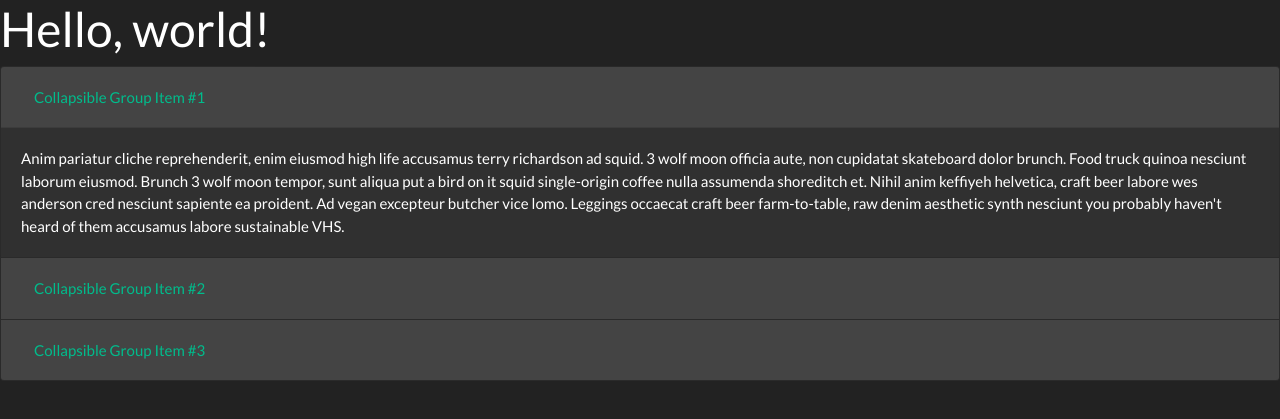
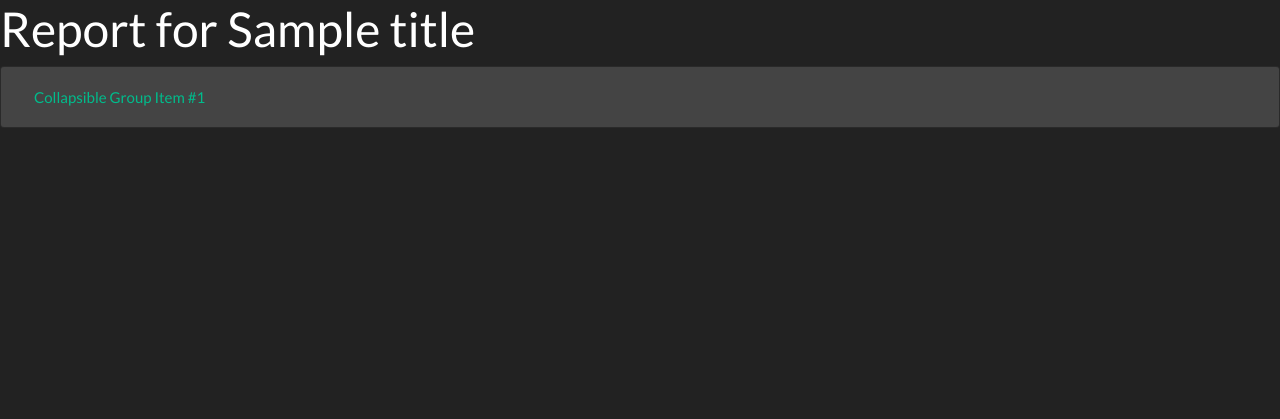
Before and after one commit to friessec/oidc-lab-scripts, a Python web app: template report/template/index.html in a window 1280 px wide. Shown: the top 419 px of the page. Run offline with Jinja, Linux system fonts and the light colour scheme; the template is opened without the code that fills it: most values are stand-ins (such as "Sample title", 1, 10 or a date in 2020); some libraries are stand-ins or nearby versions.

Commit message:
init report generator

```diff
--- /dev/null
+++ b/report/generator.py
@@ -0,0 +1,4 @@
+from jinja2 import Template
+with open('template/index.html') as file:
+    template = Template(file.read())
+    template.stream(title="Gravitee").dump("output.html")
--- a/report/template/index.html
+++ b/report/template/index.html
@@ -1,60 +1,29 @@
 <!doctype html>
 <html lang="en">
 <head>
-    <!-- Required meta tags -->
     <meta charset="utf-8">
     <meta name="viewport" content="width=device-width, initial-scale=1, shrink-to-fit=no">
-
-    <!-- Bootstrap CSS -->
     <link rel="stylesheet" href="style/bootstrap/4.5.2/css/bootstrap.min.css">
 
-    <title>Hello, world!</title>
+    <title>Report - {{title}}</title>
 </head>
 <body>
-<h1>Hello, world!</h1>
+<h1>Report for {{title}}</h1>
 
 
 <div class="accordion" id="accordionExample">
     <div class="card">
         <div class="card-header" id="headingOne">
             <h2 class="mb-0">
-                <button class="btn btn-link btn-block text-left" type="button" data-toggle="collapse" data-target="#collapseOne" aria-expanded="true" aria-controls="collapseOne">
+                <button class="btn btn-link btn-block text-left collapsed" type="button" data-toggle="collapse" data-target="#collapseOne" aria-expanded="false" aria-controls="collapseOne">
                     Collapsible Group Item #1
                 </button>
             </h2>
         </div>
 
-        <div id="collapseOne" class="collapse show" aria-labelledby="headingOne" data-parent="#accordionExample">
+        <div id="collapseOne" class="collapse" aria-labelledby="headingOne" data-parent="#accordionExample">
             <div class="card-body">
-                Anim pariatur cliche reprehenderit, enim eiusmod high life accusamus terry richardson ad squid. 3 wolf moon officia aute, non cupidatat skateboard dolor brunch. Food truck quinoa nesciunt laborum eiusmod. Brunch 3 wolf moon tempor, sunt aliqua put a bird on it squid single-origin coffee nulla assumenda shoreditch et. Nihil anim keffiyeh helvetica, craft beer labore wes anderson cred nesciunt sapiente ea proident. Ad vegan excepteur butcher vice lomo. Leggings occaecat craft beer farm-to-table, raw denim aesthetic synth nesciunt you probably haven't heard of them accusamus labore sustainable VHS.
-            </div>
-        </div>
-    </div>
-    <div class="card">
-        <div class="card-header" id="headingTwo">
-            <h2 class="mb-0">
-                <button class="btn btn-link btn-block text-left collapsed" type="button" data-toggle="collapse" data-target="#collapseTwo" aria-expanded="false" aria-controls="collapseTwo">
-                    Collapsible Group Item #2
-                </button>
-            </h2>
-        </div>
-        <div id="collapseTwo" class="collapse" aria-labelledby="headingTwo" data-parent="#accordionExample">
-            <div class="card-body">
-                Anim pariatur cliche reprehenderit, enim eiusmod high life accusamus terry richardson ad squid. 3 wolf moon officia aute, non cupidatat skateboard dolor brunch. Food truck quinoa nesciunt laborum eiusmod. Brunch 3 wolf moon tempor, sunt aliqua put a bird on it squid single-origin coffee nulla assumenda shoreditch et. Nihil anim keffiyeh helvetica, craft beer labore wes anderson cred nesciunt sapiente ea proident. Ad vegan excepteur butcher vice lomo. Leggings occaecat craft beer farm-to-table, raw denim aesthetic synth nesciunt you probably haven't heard of them accusamus labore sustainable VHS.
-            </div>
-        </div>
-    </div>
-    <div class="card">
-        <div class="card-header" id="headingThree">
-            <h2 class="mb-0">
-                <button class="btn btn-link btn-block text-left collapsed" type="button" data-toggle="collapse" data-target="#collapseThree" aria-expanded="false" aria-controls="collapseThree">
-                    Collapsible Group Item #3
-                </button>
-            </h2>
-        </div>
-        <div id="collapseThree" class="collapse" aria-labelledby="headingThree" data-parent="#accordionExample">
-            <div class="card-body">
-                Anim pariatur cliche reprehenderit, enim eiusmod high life accusamus terry richardson ad squid. 3 wolf moon officia aute, non cupidatat skateboard dolor brunch. Food truck quinoa nesciunt laborum eiusmod. Brunch 3 wolf moon tempor, sunt aliqua put a bird on it squid single-origin coffee nulla assumenda shoreditch et. Nihil anim keffiyeh helvetica, craft beer labore wes anderson cred nesciunt sapiente ea proident. Ad vegan excepteur butcher vice lomo. Leggings occaecat craft beer farm-to-table, raw denim aesthetic synth nesciunt you probably haven't heard of them accusamus labore sustainable VHS.
+
             </div>
         </div>
     </div>
```
Also changed, not shown: report/_init_.py (added).
